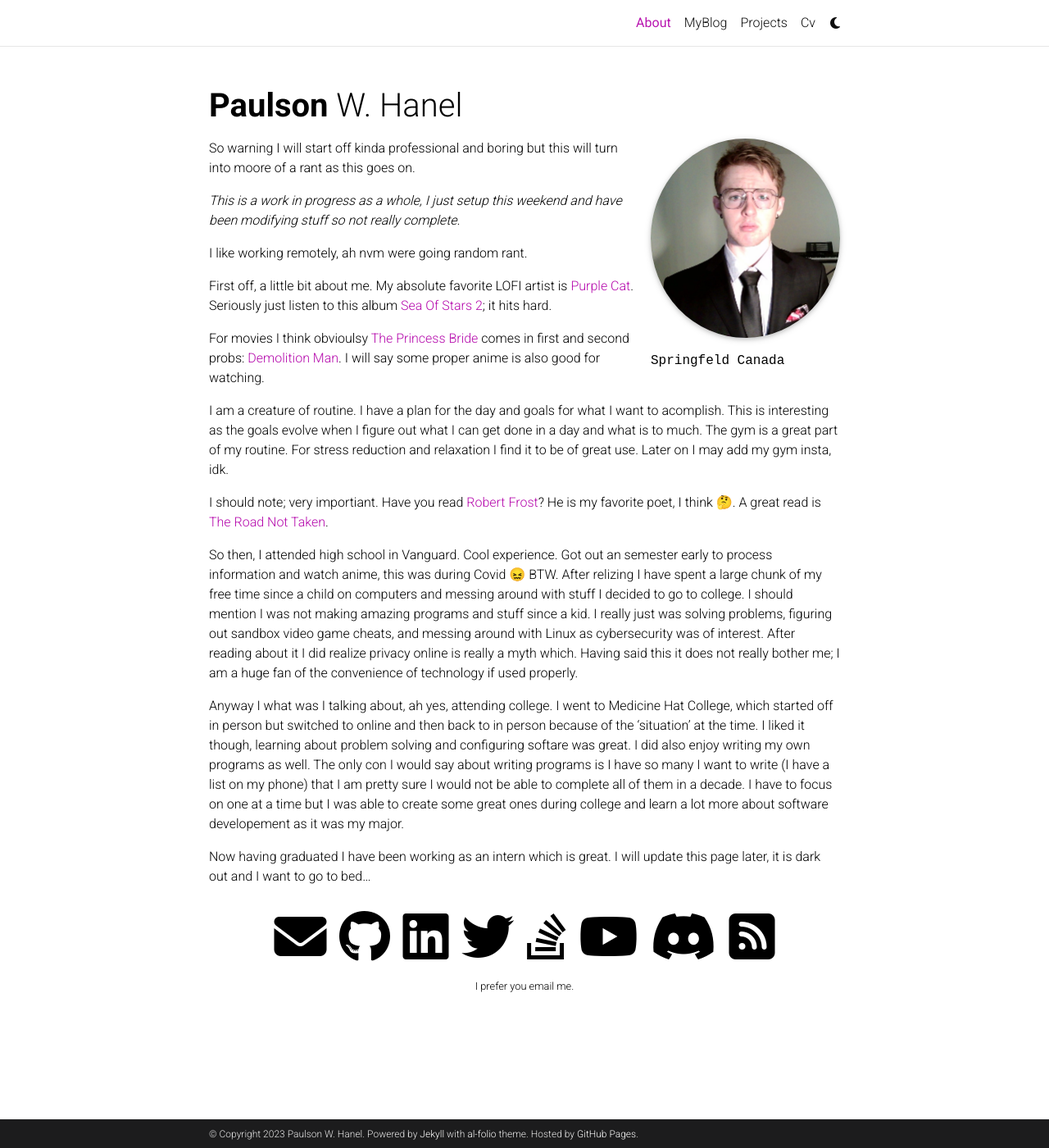
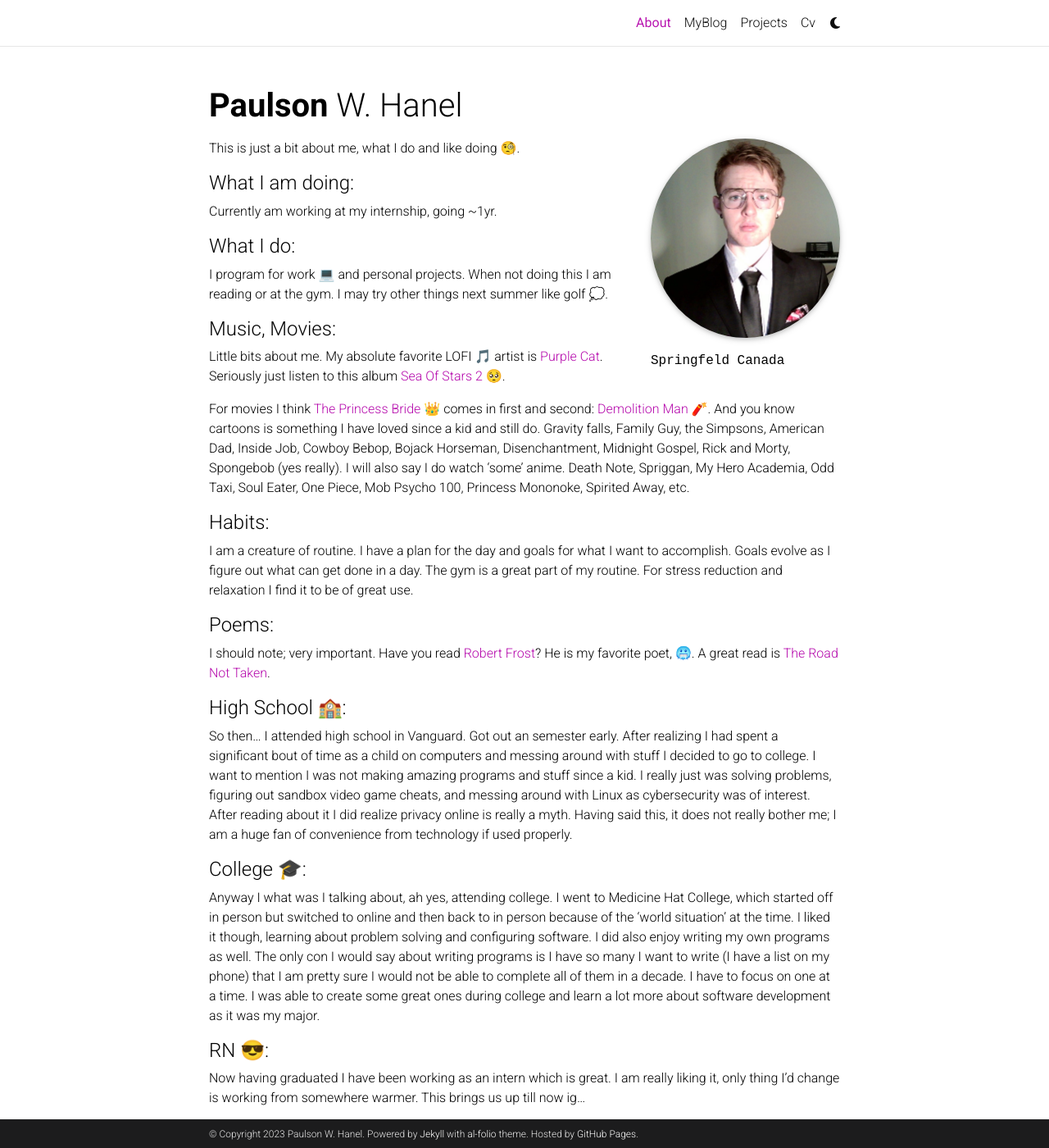
Before and after one commit to Flogging0140/fizzyvermin.github.io, a Jekyll site: the page built from _pages/about.md, in a window 1280 px wide and 1400 px high. Shown: the whole window at 82% size. Built offline with Jekyll 4.4.1, drawn with Linux system fonts in a browser that asks for light colours; comment, search, counter and statistics services are not loaded; a style sheet for code colours, icons or effects is not loaded.

Commit message:
Updated favicon and about page.

```diff
--- a/_config.yml
+++ b/_config.yml
@@ -15,7 +15,7 @@
 keywords: paulson hanel, paulson, fizzyvermin, C# blog, jekyll, portfolio-website  # add your own keywords or leave empty
 
 lang: en # the language of your site (for example: en, fr, cn, ru, etc.)
-icon: ☠ #👽  # the emoji used as the favicon (alternatively, provide image name in /assets/img/)
+icon: 👽 # the emoji used as the favicon (alternatively, provide image name in /assets/img/)
 
 url: https://fizzyvermin.github.io # the base hostname & protocol for your site
 baseurl: #/Flogging0140/ # the subpath of your site, e.g. /blog/
--- a/_pages/about.md
+++ b/_pages/about.md
@@ -17,31 +17,39 @@
 social: true  # includes social icons at the bottom of the page
 ---
 
-So warning I will start off kinda professional and boring but this will turn into moore of a rant as this goes on.
+This is just a bit about me, what I do and like doing 🧐.
 
-<i>
-  This is a work in progress as a whole, I just setup this weekend and have been modifying stuff so not really complete.
-</i>
+#### What I am doing:
 
-I like working remotely, ah nvm were going random rant.
+Currently am working at my internship, going ~1yr.
 
-First off, a little bit about me. My absolute favorite LOFI artist is <a href="https://open.spotify.com/artist/73aKnLT4O8G2pBEfdlQzrE?si=xYgIXkTSQGGEYd6KbhMFCg" target="_blank">Purple Cat</a>. Seriously just listen to this album <a href="https://open.spotify.com/album/7A5vVrxjCelpOMceajwqJ2?si=wkWQab_STDGcSuieH21xUg" target="_blank">Sea Of Stars 2</a>; it hits hard.
+#### What I do:
 
-For movies I think obvioulsy <a href="https://www.imdb.com/title/tt0093779/?ref_=ext_shr_lnk" target="_blank">The Princess Bride</a> comes in first and second probs: <a href="https://www.imdb.com/title/tt0106697/" target="_blank">Demolition Man</a>. I will say some proper anime is also good for watching.
+I program for work 💻 and personal projects. When not doing this I am reading or at the gym. I may try other things next summer like golf 💭.
 
-I am a creature of routine. I have a plan for the day and goals for what I want to acomplish. This is interesting as the goals evolve when I figure out what I can get done in a day and what is to much. The gym is a great part of my routine. For stress reduction and relaxation I find it to be of great use. Later on I may add my gym insta, idk.
+#### Music, Movies:
 
-I should note; very importiant. Have you read <a href="https://www.poetryfoundation.org/poets/robert-frost" target="_blank">Robert Frost</a>? He is my favorite poet, I think 🤔. A great read is <a href="https://www.poetryfoundation.org/poems/44272/the-road-not-taken" target="_blank">The Road Not Taken</a>.
+Little bits about me. My absolute favorite LOFI 🎵 artist is <a href="https://open.spotify.com/artist/73aKnLT4O8G2pBEfdlQzrE?si=xYgIXkTSQGGEYd6KbhMFCg" target="_blank">Purple Cat</a>. Seriously just listen to this album <a href="https://open.spotify.com/album/7A5vVrxjCelpOMceajwqJ2?si=wkWQab_STDGcSuieH21xUg" target="_blank">Sea Of Stars 2</a> 🥺.
 
-So then, I attended high school in Vanguard. Cool experience. Got out an semester early to process information and watch anime, this was during Covid 😖 BTW. After relizing I have spent a large chunk of my free time since a child on computers and messing around with stuff I decided to go to college. I should mention I was not making amazing programs and stuff since a kid. I really just was solving problems, figuring out sandbox video game cheats, and messing around with Linux as cybersecurity was of interest. After reading about it I did realize privacy online is really a myth which. Having said this it does not really bother me; I am a huge fan of the convenience of technology if used properly.
+For movies I think <a href="https://www.imdb.com/title/tt0093779/?ref_=ext_shr_lnk" target="_blank">The Princess Bride</a> 👑 comes in first and second: <a href="https://www.imdb.com/title/tt0106697/" target="_blank">Demolition Man</a> 🧨. And you know cartoons is something I have loved since a kid and still do. Gravity falls, Family Guy, the Simpsons, American Dad, Inside Job, Cowboy Bebop, Bojack Horseman, Disenchantment, Midnight Gospel, Rick and Morty, Spongebob (yes really). I will also say I do watch 'some' anime. Death Note, Spriggan, My Hero Academia, Odd Taxi, Soul Eater, One Piece, Mob Psycho 100, Princess Mononoke, Spirited Away, etc.
 
-Anyway I what was I talking about, ah yes, attending college. I went to Medicine Hat College, which started off in person but switched to online and then back to in person because of the 'situation' at the time. I liked it though, learning about problem solving and configuring softare was great. I did also enjoy writing my own programs as well. The only con I would say about writing programs is I have so many I want to write (I have a list on my phone) that I am pretty sure I would not be able to complete all of them in a decade. I have to focus on one at a time but I was able to create some great ones during college and learn a lot more about software developement as it was my major.
+#### Habits:
 
-Now having graduated I have been working as an intern which is great.
-I will update this page later, it is dark out and I want to go to bed...
+I am a creature of routine. I have a plan for the day and goals for what I want to accomplish. Goals evolve as I figure out what can get done in a day. The gym is a great part of my routine. For stress reduction and relaxation I find it to be of great use.
 
+#### Poems:
 
+I should note; very important. Have you read <a href="https://www.poetryfoundation.org/poets/robert-frost" target="_blank">Robert Frost</a>? He is my favorite poet, 🥶. A great read is <a href="https://www.poetryfoundation.org/poems/44272/the-road-not-taken" target="_blank">The Road Not Taken</a>.
 
+#### High School 🏫:
 
+So then... I attended high school in Vanguard. Got out an semester early. After realizing I had spent a significant bout of time as a child on computers and messing around with stuff I decided to go to college. I want to mention I was not making amazing programs and stuff since a kid. I really just was solving problems, figuring out sandbox video game cheats, and messing around with Linux as cybersecurity was of interest. After reading about it I did realize privacy online is really a myth. Having said this, it does not really bother me; I am a huge fan of convenience from technology if used properly.
 
-<a href="" target="_blank"></a>
+#### College 🎓:
+
+Anyway I what was I talking about, ah yes, attending college. I went to Medicine Hat College, which started off in person but switched to online and then back to in person because of the 'world situation' at the time. I liked it though, learning about problem solving and configuring software. I did also enjoy writing my own programs as well. The only con I would say about writing programs is I have so many I want to write (I have a list on my phone) that I am pretty sure I would not be able to complete all of them in a decade. I have to focus on one at a time. I was able to create some great ones during college and learn a lot more about software development as it was my major.
+
+#### RN 😎:
+
+Now having graduated I have been working as an intern which is great. I am really liking it, only thing I'd change is working from somewhere warmer.
+This brings us up till now ig...
```
